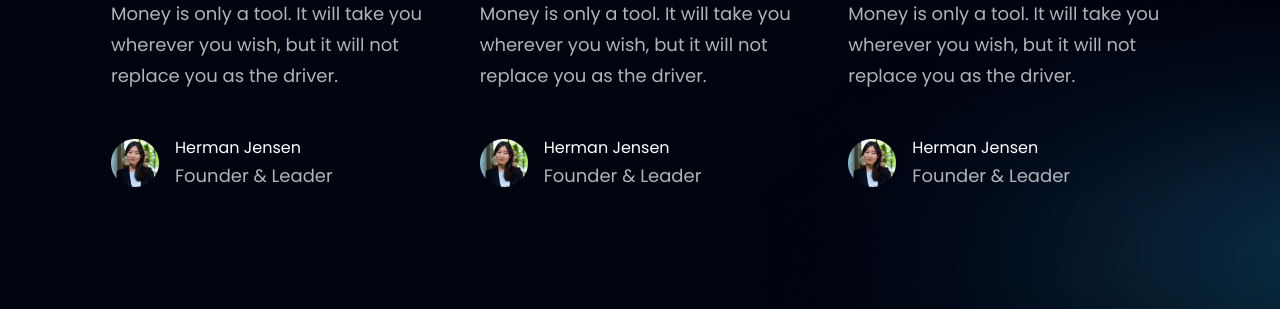
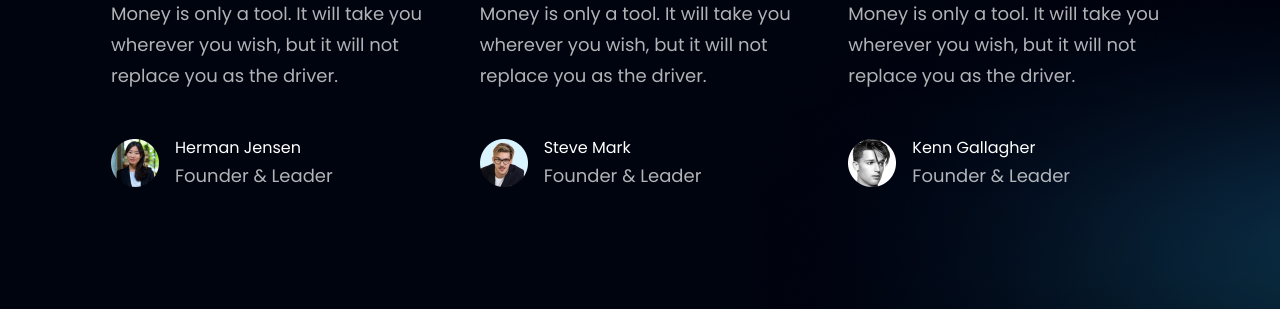
Before and after one commit to abdalaziz-19/modernBankWebsite, a plain HTML site: page index.html in a window 1280 px wide. Shown: the part 3367-3676 px from the top of the page. Drawn offline with Linux system fonts and the light colour scheme; files whose address does not match are found by name.

Commit message:
Update index.html

```diff
--- a/index.html
+++ b/index.html
@@ -190,9 +190,9 @@
                     Money is only a tool. It will take you wherever you wish, but it will not replace you as the driver.
                 </p>
                 <div class="person-cont flex-center">
-                    <img src="images/people01.png" alt="people" class="per-img">
+                    <img src="images/people02.png" alt="people" class="per-img">
                     <div>
-                        <h3 class="title">Herman Jensen</h3>
+                        <h3 class="title">Steve Mark</h3>
                         <p class="per-desc">Founder & Leader</p>
                     </div>
                 </div>
@@ -203,9 +203,9 @@
                     Money is only a tool. It will take you wherever you wish, but it will not replace you as the driver.
                 </p>
                 <div class="person-cont flex-center">
-                    <img src="images/people01.png" alt="people" class="per-img">
+                    <img src="images/people03.png" alt="people" class="per-img">
                     <div>
-                        <h3 class="title">Herman Jensen</h3>
+                        <h3 class="title">Kenn Gallagher</h3>
                         <p class="per-desc">Founder & Leader</p>
                     </div>
                 </div>
```
